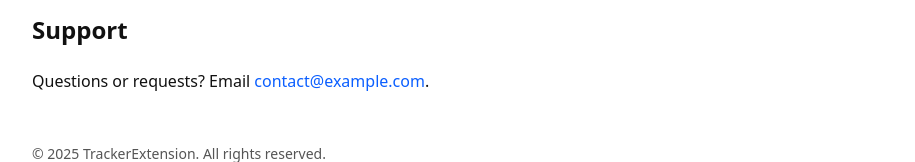
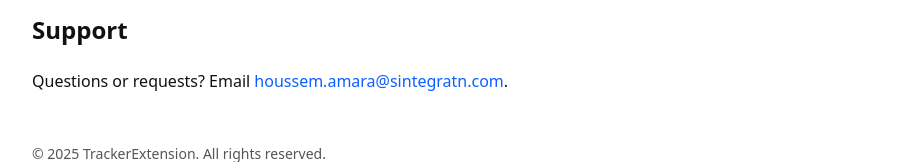
Before and after one commit to BigGangy/trackerprivacypage, a plain HTML site: page index.html in a window 1280 px wide. Shown: the part 539-701 px from the top of the page, without its empty margins (178-1093 px from the left). Drawn offline with Linux system fonts and the light colour scheme.

Commit message:
Update contact email in index.html

```diff
--- a/index.html
+++ b/index.html
@@ -43,7 +43,7 @@
 
     <section>
       <h2>Support</h2>
-      <p>Questions or requests? Email <a href="mailto:contact@example.com">contact@example.com</a>.</p>
+      <p>Questions or requests? Email <a href="mailto:houssem.amara@sintegratn.com">houssem.amara@sintegratn.com</a>.</p>
     </section>
 
     <footer>
```
